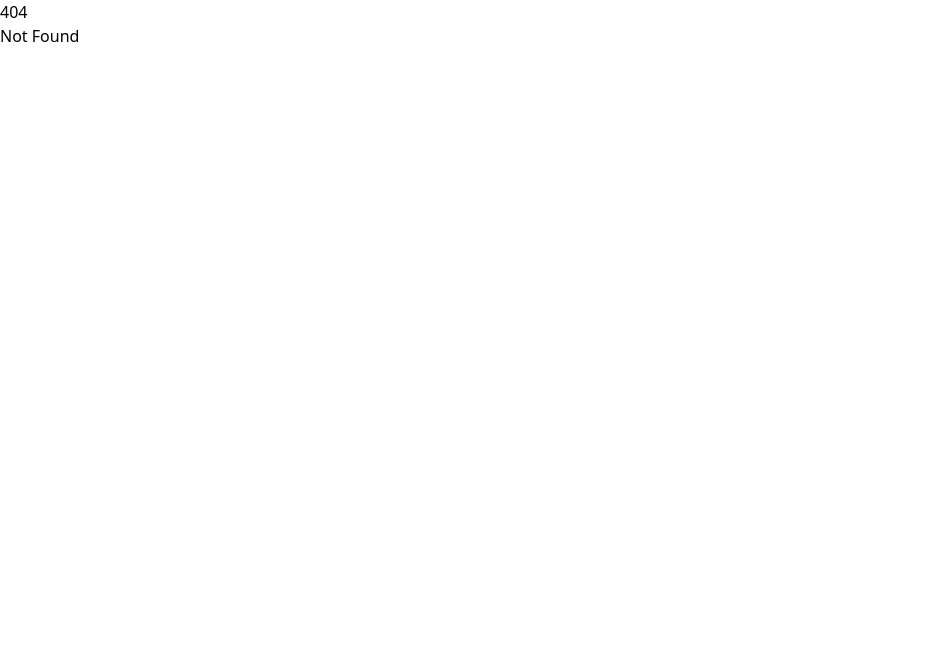
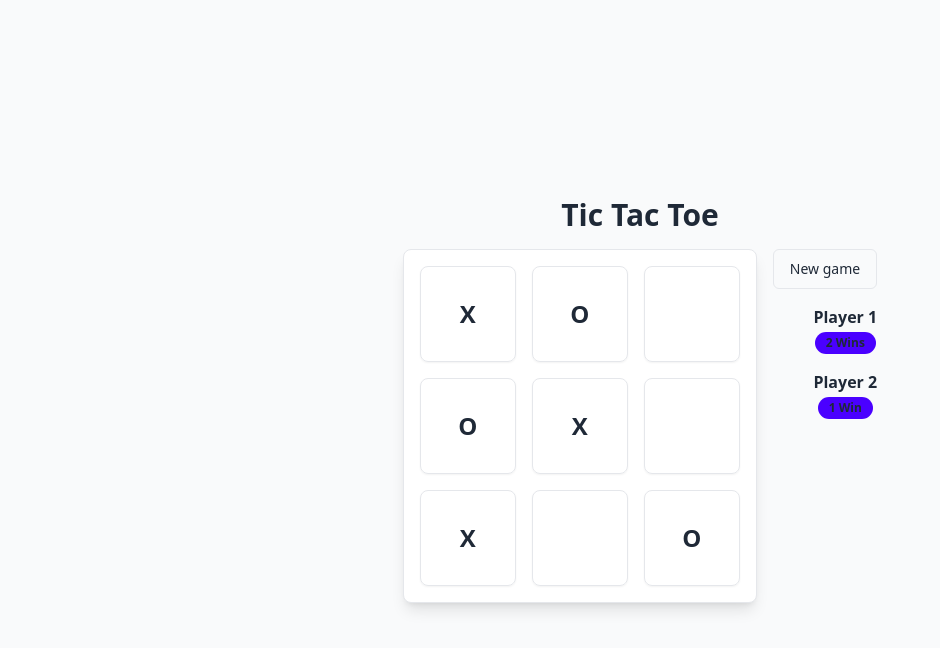
Before and after one commit to chrisgabs/tictactoe2, a SvelteKit app: page /reference in a window 1280 px wide. Before the commit this address had no page. Shown: the top 648 px of the page, without its empty margins (0-940 px from the left). Built offline with nearby package versions, Linux system fonts and the light colour scheme.

Commit message:
edit: game controls styling

```diff
--- a/package.json
+++ b/package.json
@@ -13,6 +13,7 @@
 		"@sveltejs/adapter-auto": "^2.0.0",
 		"@sveltejs/kit": "^1.20.4",
 		"autoprefixer": "^10.4.16",
+		"daisyui": "^4.4.24",
 		"postcss": "^8.4.31",
 		"svelte": "^4.0.5",
 		"svelte-check": "^3.4.3",
--- a/src/lib/components/Console.svelte
+++ b/src/lib/components/Console.svelte
@@ -1,28 +1,42 @@
-<div class="flex flex-col gap-4">
-    <button
-        class="inline-flex items-center justify-center rounded-md text-sm font-medium ring-offset-background transition-colors focus-visible:outline-none focus-visible:ring-2 focus-visible:ring-ring focus-visible:ring-offset-2 disabled:pointer-events-none disabled:opacity-50 border border-input bg-background hover:bg-accent hover:text-accent-foreground h-10 px-4 py-2 w-full"
-        >New game</button
-    >
-    <div class="flex items-center justify-between">
-        <span class="relative flex h-10 w-10 shrink-0 overflow-hidden rounded-full"></span>
-        <div class="text-center">
-            <h2 class="font-bold">Player 1</h2>
-            <div
-                class="inline-flex items-center rounded-full border px-2.5 py-0.5 w-fit text-xs font-semibold transition-colors focus:outline-none focus:ring-2 focus:ring-ring focus:ring-offset-2 border-transparent bg-primary text-primary-foreground hover:bg-primary/80"
-            >
-                2 Wins
+<script>
+    export let resetGame;
+    export let leaveRoom;
+    export let opponentName;
+    export let displayName;
+</script>
+
+<div class="flex flex-col sm:py-24 gap-1 sm:justify-between mx-auto">
+    <div class="flex justify-evenly sm:justify-start sm:flex-col gap-1 mb-1">
+        <button on:click={resetGame} class="btn btn-outline btn-sm mb-3 hidden sm:block">New game</button>
+
+        <div class="flex items-center justify-between gap-2">
+            <span class="relative flex h-10 w-10 shrink-0 overflow-hidden rounded-full bg-slate-300"></span>
+            <div class="text-center">
+                <h2 class="font-bold">{displayName}</h2>
+                <div class="text-sm">1 Wins</div>
             </div>
         </div>
+
+        {#if opponentName}
+            <div class="flex items-center justify-between gap-2">
+                <span class="relative flex h-10 w-10 shrink-0 overflow-hidden rounded-full bg-slate-300"></span>
+                <div class="text-center">
+                    <h2 class="font-bold">{opponentName}</h2>
+                    <div class="text-sm">1 Win</div>
+                </div>
+            </div>
+        {:else}
+            <div class="flex items-center justify-between gap-2">
+                <span class="relative flex h-10 w-10 shrink-0 overflow-hidden rounded-full bg-slate-300"></span>
+                <div class="text-center">
+                    <h2 class="font-bold">----</h2>
+                    <div class="text-sm">----</div>
+                </div>
+            </div>
+        {/if}
+
     </div>
-    <div class="flex items-center justify-between">
-        <span class="relative flex h-10 w-10 shrink-0 overflow-hidden rounded-full"></span>
-        <div class="text-center">
-            <h2 class="font-bold">Player 2</h2>
-            <div
-                class="inline-flex items-center rounded-full border px-2.5 py-0.5 w-fit text-xs font-semibold transition-colors focus:outline-none focus:ring-2 focus:ring-ring focus:ring-offset-2 border-transparent bg-primary text-primary-foreground hover:bg-primary/80"
-            >
-                1 Win
-            </div>
-        </div>
-    </div>
+
+    <button on:click={resetGame} class="btn btn-outline btn-sm w-56  sm:w-12 sm:hidden">New game</button>
+    <button on:click={leaveRoom} class="btn btn-outline btn-error w-56 sm:w-min whitespace-nowrap btn-sm">Leave Game</button>
 </div>
--- a/src/lib/config/constants.js
+++ b/src/lib/config/constants.js
@@ -1,2 +1,2 @@
-export const API_BASE_URL = '192.168.1.86';
+export const API_BASE_URL = 'api.cbayquen.com';
 export const API_BASE_PORT = '8080';
--- /dev/null
+++ b/src/routes/reference/+page.svelte
@@ -0,0 +1,95 @@
+<!--
+// v0 by Vercel.
+// https://v0.dev/t/HS7jV1uxqN6
+-->
+<div class="flex flex-col items-center justify-center min-h-screen bg-gray-50 ">
+    <h1 class="text-3xl font-bold mb-4">Tic Tac Toe</h1>
+    <div class="flex flex-col lg:flex-row gap-4">
+        <div class="p-4 border shadow-lg rounded-lg bg-white ">
+            <div class="grid grid-cols-3 gap-4">
+                <div
+                    class="rounded-lg border bg-card text-card-foreground shadow-sm h-24 w-24 flex items-center justify-center"
+                    data-v0-t="card"
+                >
+                    <span class="text-2xl font-bold">X</span>
+                </div>
+                <div
+                    class="rounded-lg border bg-card text-card-foreground shadow-sm h-24 w-24 flex items-center justify-center"
+                    data-v0-t="card"
+                >
+                    <span class="text-2xl font-bold">O</span>
+                </div>
+                <div
+                    class="rounded-lg border bg-card text-card-foreground shadow-sm h-24 w-24 flex items-center justify-center"
+                    data-v0-t="card"
+                >
+                    <span class="text-2xl font-bold"></span>
+                </div>
+                <div
+                    class="rounded-lg border bg-card text-card-foreground shadow-sm h-24 w-24 flex items-center justify-center"
+                    data-v0-t="card"
+                >
+                    <span class="text-2xl font-bold">O</span>
+                </div>
+                <div
+                    class="rounded-lg border bg-card text-card-foreground shadow-sm h-24 w-24 flex items-center justify-center"
+                    data-v0-t="card"
+                >
+                    <span class="text-2xl font-bold">X</span>
+                </div>
+                <div
+                    class="rounded-lg border bg-card text-card-foreground shadow-sm h-24 w-24 flex items-center justify-center"
+                    data-v0-t="card"
+                >
+                    <span class="text-2xl font-bold"></span>
+                </div>
+                <div
+                    class="rounded-lg border bg-card text-card-foreground shadow-sm h-24 w-24 flex items-center justify-center"
+                    data-v0-t="card"
+                >
+                    <span class="text-2xl font-bold">X</span>
+                </div>
+                <div
+                    class="rounded-lg border bg-card text-card-foreground shadow-sm h-24 w-24 flex items-center justify-center"
+                    data-v0-t="card"
+                >
+                    <span class="text-2xl font-bold"></span>
+                </div>
+                <div
+                    class="rounded-lg border bg-card text-card-foreground shadow-sm h-24 w-24 flex items-center justify-center"
+                    data-v0-t="card"
+                >
+                    <span class="text-2xl font-bold">O</span>
+                </div>
+            </div>
+        </div>
+        <div class="flex flex-col gap-4">
+            <button
+                class="inline-flex items-center justify-center rounded-md text-sm font-medium ring-offset-background transition-colors focus-visible:outline-none focus-visible:ring-2 focus-visible:ring-ring focus-visible:ring-offset-2 disabled:pointer-events-none disabled:opacity-50 border border-input bg-background hover:bg-accent hover:text-accent-foreground h-10 px-4 py-2 w-full"
+                >New game</button
+            >
+            <div class="flex items-center justify-between">
+                <span class="relative flex h-10 w-10 shrink-0 overflow-hidden rounded-full"></span>
+                <div class="text-center">
+                    <h2 class="font-bold">Player 1</h2>
+                    <div
+                        class="inline-flex items-center rounded-full border px-2.5 py-0.5 w-fit text-xs font-semibold transition-colors focus:outline-none focus:ring-2 focus:ring-ring focus:ring-offset-2 border-transparent bg-primary text-primary-foreground hover:bg-primary/80"
+                    >
+                        2 Wins
+                    </div>
+                </div>
+            </div>
+            <div class="flex items-center justify-between">
+                <span class="relative flex h-10 w-10 shrink-0 overflow-hidden rounded-full"></span>
+                <div class="text-center">
+                    <h2 class="font-bold">Player 2</h2>
+                    <div
+                        class="inline-flex items-center rounded-full border px-2.5 py-0.5 w-fit text-xs font-semibold transition-colors focus:outline-none focus:ring-2 focus:ring-ring focus:ring-offset-2 border-transparent bg-primary text-primary-foreground hover:bg-primary/80"
+                    >
+                        1 Win
+                    </div>
+                </div>
+            </div>
+        </div>
+    </div>
+</div>
--- a/src/routes/test/+page.svelte
+++ b/src/routes/test/+page.svelte
@@ -4,6 +4,7 @@
     import Board2 from "$lib/components/Board2.svelte";
     import PiecesContainer from "$lib/components/PiecesContainer.svelte";
     import PiecesContainerOpponent from "$lib/components/PiecesContainerOpponent.svelte";
+    import Console from "$lib/components/Console.svelte";
     import { API_BASE_URL } from "$lib/config/constants";
 
     let board = [
@@ -20,6 +21,7 @@
     let roomId = null;
     let opponentName = null;
     let playerWithTurn = 1;
+    let displayName = null;
 
     let draggedElement = null;
     let numPieces = 8;
@@ -55,6 +57,7 @@
             if (response.ok) {
                 const data = await response.json();
                 console.log(data);
+                displayName = data.displayName;
                 if (data.newPlayer) {
                     socket = new WebSocket("wss://" + SERVER_ADDRESS + "/ws/newPlayer");
                     console.log("Attempting Connection... new player");
@@ -114,7 +117,7 @@
                     boardData = data.boardData;
                     playerWithTurn = data.playerWithTurn;
                     opponentName = data.opponentDisplayName;
-                    console.log(data)
+                    console.log(data);
                     // setUpBoardDataAfterJoining(data.playerNumber, data.boardData);
                     break;
                 case "move":
@@ -189,7 +192,7 @@
         gameResets += 1;
         console.log("Game is reset by " + data.displayName);
         console.log(playerWithTurn);
-        playerWithTurn = data.playerWithTurn
+        playerWithTurn = data.playerWithTurn;
     }
 
     function handleOpponentJoin(data) {
@@ -531,22 +534,21 @@
 <div class="absolute left-5 top-20">Room: {roomId}</div>
 
 <div id="container" class="w-screen h-screen flex flex-col items-center justify-center">
+    <div class="flex flex-col gap-2 justify-center align-middle text-center">
         <p>Your Room Number: {roomId}</p>
-
         <div class="flex space-x-2">
-        <input id="room-input" type="text" class="w-full p-2 border border-gray-300 rounded" placeholder="Enter text..." />
-        <button class="p-2 bg-blue-500 text-white rounded" on:click={joinRoom}>Submit</button>
-        <button class="p-2 bg-blue-500 text-white rounded" on:click={resetGame}>New Game</button>
-        <button class="p-2 bg-blue-500 text-white rounded" on:click={leaveRoom}>Leave Room</button>
+            <input id="room-input" type="text" placeholder="Enter Room Number" class="input input-bordered w-full max-w-xs" />
+            <button class="p-2 btn btn-outline" on:click={joinRoom}>Join Room</button>
+        </div>
     </div>
 
+    <div class="flex flex-col sm:flex-row gap-4">
         {#key gameResets}
             <!-- Create draggable elements -->
             {#if playerNumber != null}
-            <div id="game-bounds" class=" p-6 flex flex-col gap-2" on:dragover={updateMouseCoordinates} role="table">
-                <PiecesContainerOpponent
-                    {pieces}
-                />
+                <div class="text-center">
+                    <div id="game-bounds" class=" pt-6 pb-1 flex flex-col gap-2" on:dragover={updateMouseCoordinates} role="table">
+                        <PiecesContainerOpponent {pieces} />
 
                         <!-- Create the Tic-Tac-Toe grid with 3x3 cells -->
                         {#if boardData != null}
@@ -561,24 +563,25 @@
                         {/if}
 
                         <!-- Create draggable elements -->
-                <PiecesContainer
-                    {pieces}
-                    {playerWithTurn}
-                    {playerNumber}
-                    {drag}
-                    {dragStart}
-                    {dragEnd}
-                    {mouseDown}
-                />
-
+                        <PiecesContainer {pieces} {playerWithTurn} {playerNumber} {drag} {dragStart} {dragEnd} {mouseDown} />
                     </div>
+                    <!-- your turn prompt -->
                     {#if playerWithTurn == playerNumber}
                         <p>Your turn to move</p>
                     {:else}
                         <p>{opponentName}'s turn to move</p>
                     {/if}
+                </div>
             {:else}
                 <p>Connecting...</p>
             {/if}
+
+            <Console
+                {resetGame}
+                {leaveRoom}
+                {displayName}
+                {opponentName}
+            />
         {/key}
     </div>
+</div>
--- a/tailwind.config.js
+++ b/tailwind.config.js
@@ -4,5 +4,8 @@ export default {
   theme: {
     extend: {},
   },
-  plugins: [],
+  plugins: [require("daisyui")],
+  daisyui: {
+    themes: ["light"]
+  }
 }
```
Also changed, not shown: src/lib/constants.js (deleted), 1 other file (tests, documents, lock files or other folders). Lines whose indentation alone changed are shown as unchanged.
